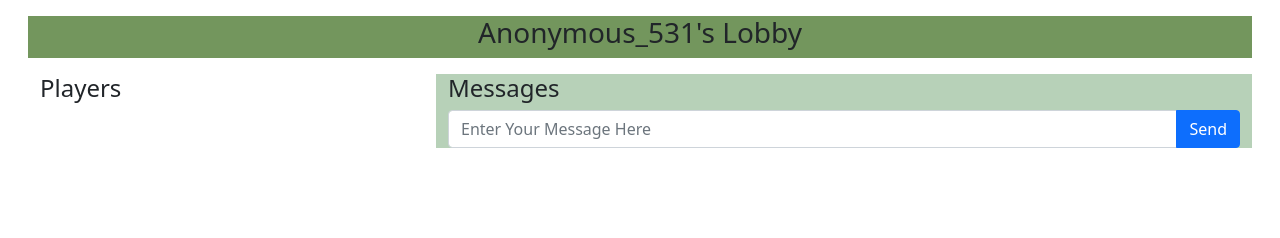
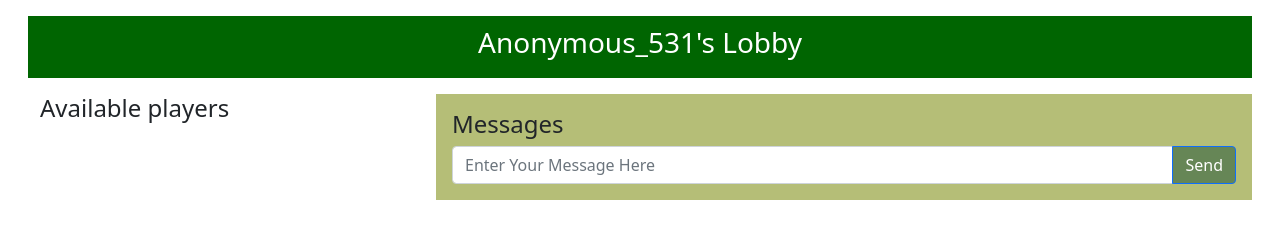
Before and after one commit to aashimaUCI/reversi-goel, a website: page public/lobby.html in a window 1280 px wide. Drawn offline with nearby package versions, Linux system fonts and the light colour scheme; no server answers.

Commit message:
changing the theme

```diff
--- a/public/lobby.html
+++ b/public/lobby.html
@@ -13,11 +13,11 @@
 
   <style>
     .headerrow {
-      background-color: rgb(115, 150, 93);
+      background-color: rgb(0, 101, 1);
     }
 
     #messagePane {
-      background-color: rgb(183, 209, 184);
+      background-color: rgb(181, 190, 119);
     }
 
     .join_room_response,
@@ -41,7 +41,7 @@
   <div class="container-fluid">
     <div class="row m-3 headerrow">
       <div class="col text-center">
-        <h3 id="lobbyTitle">Lobby</h3>
+        <h3 id="lobbyTitle" style="color: #FFFFFF; padding: 10px;">Lobby</h3>
       </div>
     </div>
 
@@ -49,12 +49,12 @@
       <div class="col">
         <div class="row align-items-start justify-content-center">
           <div class="col-md-4">
-            <h4>Players</h4>
+            <h4>Available players</h4>
             <div id="players" class="align-items-end text-right m-3">
             </div>
             </div>
 
-              <div class="col-md-8" id="messagePane">
+              <div class="col-md-8" id="messagePane" style="padding: 1em;">
                 <div>
                   <h4>Messages</h4>
                 </div>
@@ -64,7 +64,7 @@
 
                   <input type="text" class="form-control text-nowrap" id="chatMessage"
                     placeholder="Enter Your Message Here" aria-label="Enter your message to send the chatroom" />
-                  <button type="submit" class="btn btn-primary text text-nowrap" id="chatButton"
+                  <button type="submit" class="btn btn-primary text text-nowrap" style="background-color:#668656; id="chatButton"
                     onclick="sendChatMessage()">Send</button>
                 </div>
                 <div id="messages">
```
Also changed, not shown: public/index.html (+14 -3 lines).
